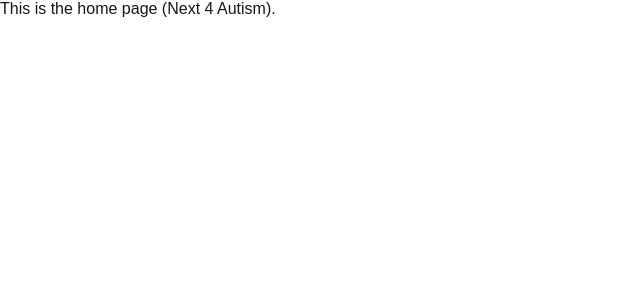
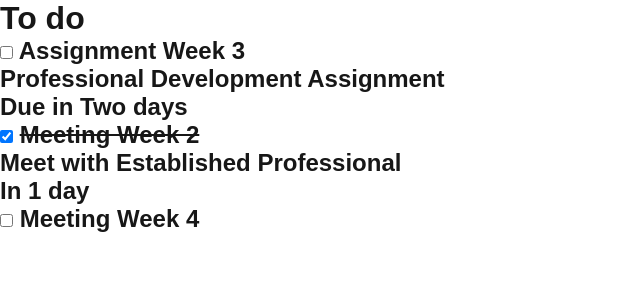
Before and after one commit to MentoredSP26/NextForAutism, a Next.js app in the folder matchingplatform/: page / in a window 1280 px wide. Shown: the top 300 px of the page, without its empty margins (0-640 px from the left). Built offline with nearby package versions, Linux system fonts and the light colour scheme.

Commit message:
todo done

```diff
--- a/matchingplatform/src/app/page.js
+++ b/matchingplatform/src/app/page.js
@@ -1,10 +1,12 @@
 import Image from "next/image";
 import styles from "./page.module.css";
+import TodoList from "@/components/todo section/page";
 
 export default function Home() {
   return (
     <p>
-      This is the home page (Next 4 Autism).
+      <TodoList />
     </p>
+
   );
 }
--- /dev/null
+++ b/matchingplatform/src/components/todo section/page.jsx
@@ -0,0 +1,63 @@
+"use client";
+import { useState } from 'react';
+import { initialTodos } from './todos.js';
+
+export default function TodoList() {
+  const [todos, setTodos] = useState(initialTodos);
+  const [showActive, setShowActive] = useState(false);
+
+
+  function toggle(id) {
+    setTodos(todos.map(t => t.id === id ? { ...t, completed: !t.completed } : t));
+  }
+
+
+
+  return (
+    <>
+    <div>
+      <h1>
+        To do
+      </h1>
+      <h2>
+
+      <ul>
+        {todos.map(todo => (
+          <li key={todo.id}>
+            <div>
+              <input
+                type="checkbox"
+                checked={todo.completed}
+                onChange={() => toggle(todo.id)}
+              />
+              {' '}
+              {todo.completed ? <s>{todo.text}</s> : todo.text}
+            </div>
+            <p>{todo.decription}</p>
+            <p>{todo.duedate}</p>
+          </li>
+        ))}
+      </ul>
+      </h2>
+    </div>
+    </>
+  );
+}
+
+// export default function Layout() {
+//   return (
+//     <html>
+//       <body>
+//         <div>
+//           <h1>
+//             To do
+//           </h1>
+//             <h2>
+//               Assignment
+//             </h2>
+
+//         </div>
+//       </body>
+//     </html>
+//   );
+// }
--- /dev/null
+++ b/matchingplatform/src/components/todo section/todos.js
@@ -0,0 +1,17 @@
+let nextId = 0;
+
+export function createTodo(text, decription, duedate, completed = false) {
+  return {
+    id: nextId++,
+    text,
+    decription,
+    duedate,
+    completed
+  };
+}
+
+export const initialTodos = [
+  createTodo('Assignment Week 3', 'Professional Development Assignment', 'Due in Two days', false),
+  createTodo('Meeting Week 2', 'Meet with Established Professional', 'In 1 day', true),
+  createTodo('Meeting Week 4', false),
+];
```
Also changed, not shown: matchingplatform/src/components/todo section/style.css (added).
